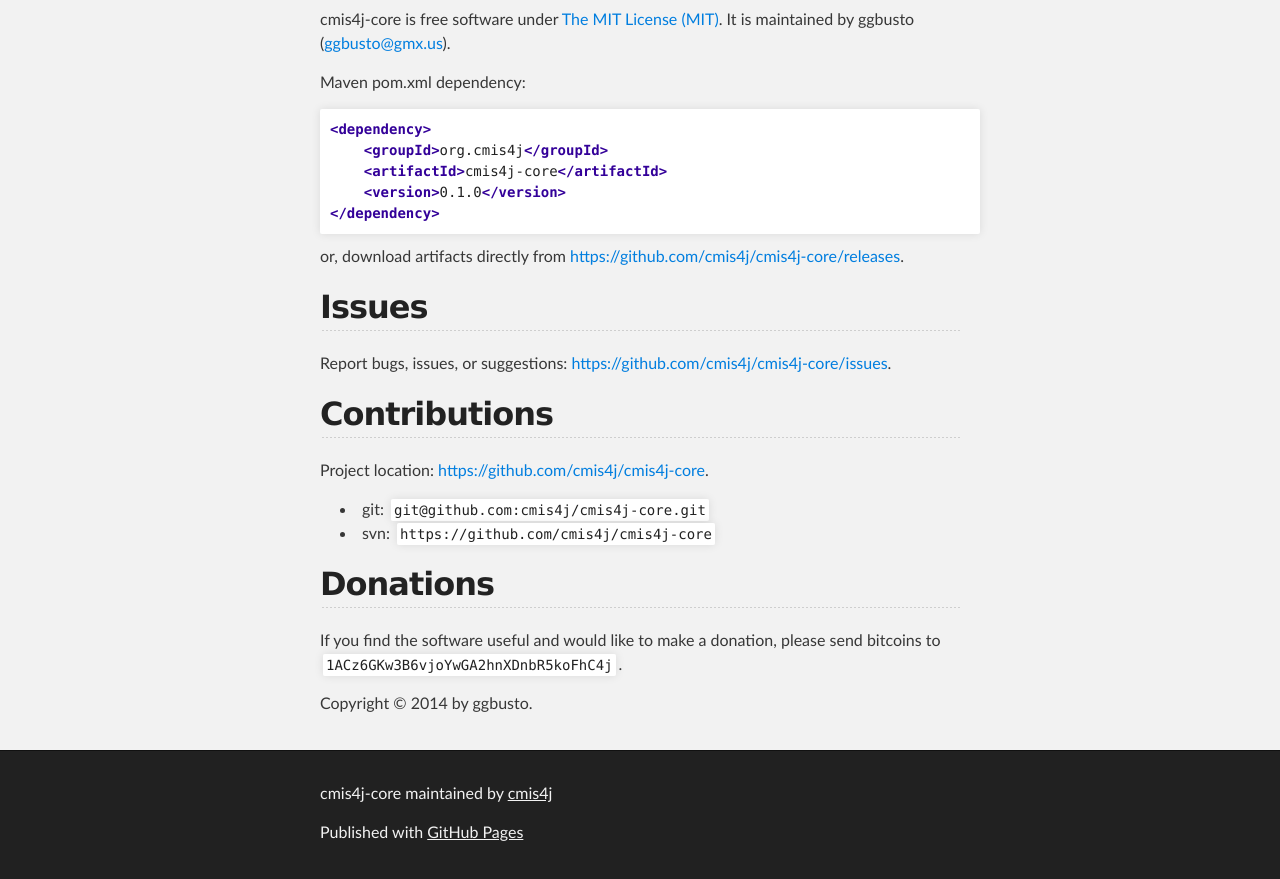
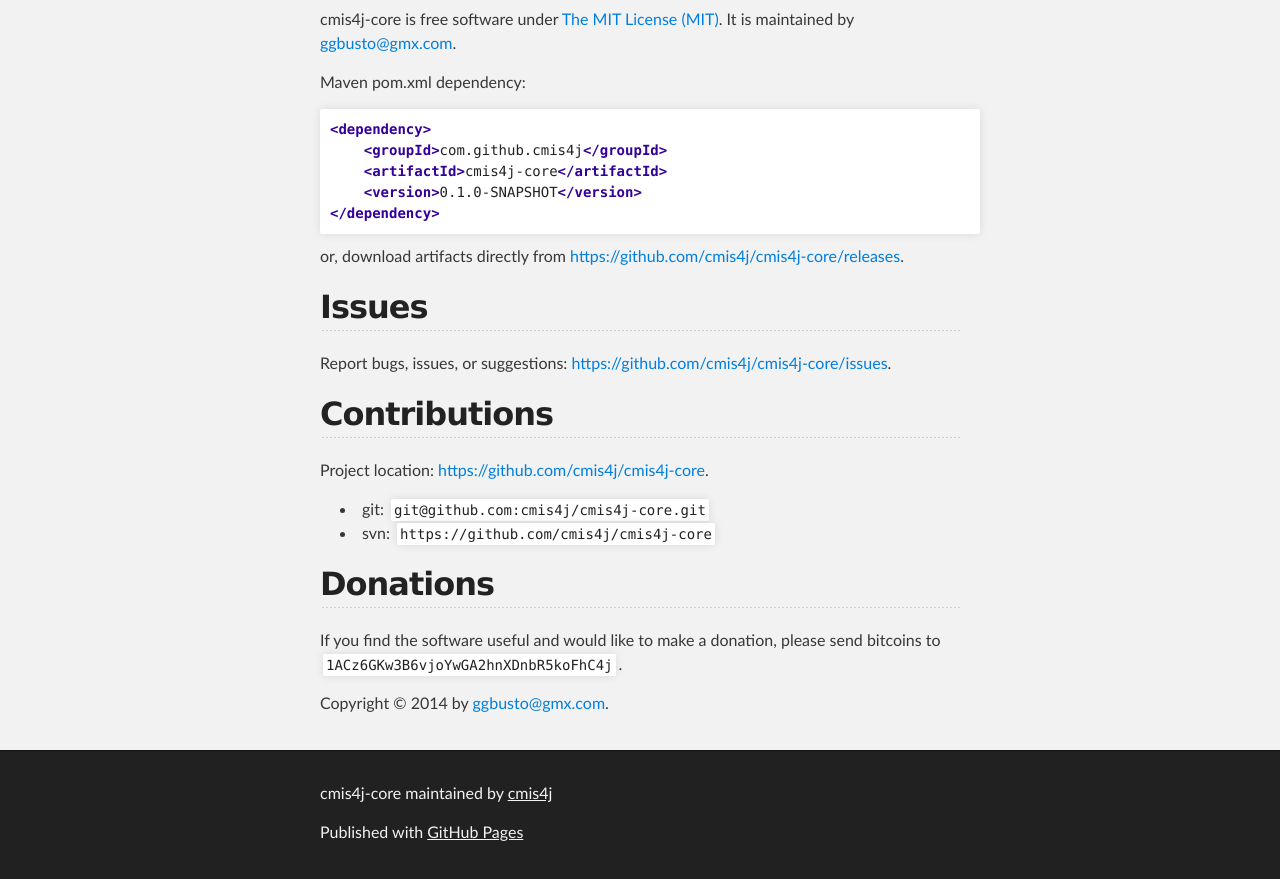
Before and after one commit to cmis4j/cmis4j-core, a plain HTML site: page index.html in a window 1280 px wide. Shown: the part 778-1657 px from the top of the page. Drawn offline with Linux system fonts and the light colour scheme.

```diff
--- a/index.html
+++ b/index.html
@@ -43,14 +43,14 @@
 <h2>
 <a name="using-cmis4j-core" class="anchor" href="#using-cmis4j-core"><span class="octicon octicon-link"></span></a>Using cmis4j-core</h2>
 
-<p>cmis4j-core is free software under <a href="http://opensource.org/licenses/MIT/" title="The MIT License (MIT)">The MIT License (MIT)</a>. It is maintained by ggbusto (<a href="mailto:ggbusto@gmx.us">ggbusto@gmx.us</a>).</p>
+<p>cmis4j-core is free software under <a href="http://opensource.org/licenses/MIT/" title="The MIT License (MIT)">The MIT License (MIT)</a>. It is maintained by <a href="mailto:ggbusto@gmx.com">ggbusto@gmx.com</a>.</p>
 
 <p>Maven pom.xml dependency:</p>
 
 <div class="highlight highlight-xml"><pre><span class="nt">&lt;dependency&gt;</span>
-    <span class="nt">&lt;groupId&gt;</span>org.cmis4j<span class="nt">&lt;/groupId&gt;</span>
+    <span class="nt">&lt;groupId&gt;</span>com.github.cmis4j<span class="nt">&lt;/groupId&gt;</span>
     <span class="nt">&lt;artifactId&gt;</span>cmis4j-core<span class="nt">&lt;/artifactId&gt;</span>
-    <span class="nt">&lt;version&gt;</span>0.1.0<span class="nt">&lt;/version&gt;</span>
+    <span class="nt">&lt;version&gt;</span>0.1.0-SNAPSHOT<span class="nt">&lt;/version&gt;</span>
 <span class="nt">&lt;/dependency&gt;</span>
 </pre></div>
 
@@ -76,7 +76,7 @@
 
 <p>If you find the software useful and would like to make a donation, please send bitcoins to <code>1ACz6GKw3B6vjoYwGA2hnXDnbR5koFhC4j</code>.</p>
 
-<p>Copyright © 2014 by ggbusto.</p>
+<p>Copyright © 2014 by <a href="mailto:ggbusto@gmx.com">ggbusto@gmx.com</a>.</p>
       </section>
     </div>
 
```
Also changed, not shown: params.json (+1 -1 lines).
